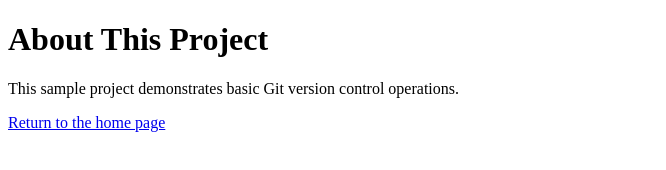
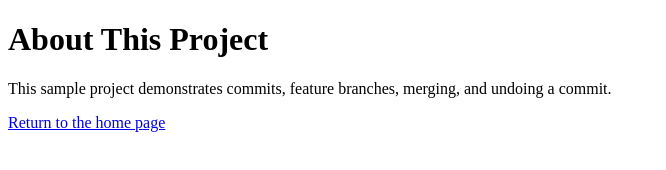
Before and after one commit to saisathvikalkanti/Git_Workflow_Test_Case_Assignment, a plain HTML site: page about.html in a window 1280 px wide. Shown: the whole page, without its empty margins (0-666 px from the left). Drawn offline with Linux system fonts and the light colour scheme.

Commit message:
Expand project overview on feature branch

```diff
--- a/about.html
+++ b/about.html
@@ -10,7 +10,7 @@
     <h1>About This Project</h1>
   </header>
   <main>
-    <p>This sample project demonstrates basic Git version control operations.</p>
+    <p>This sample project demonstrates commits, feature branches, merging, and undoing a commit.</p>
     <p><a href="index.html">Return to the home page</a></p>
   </main>
 </body>
```
